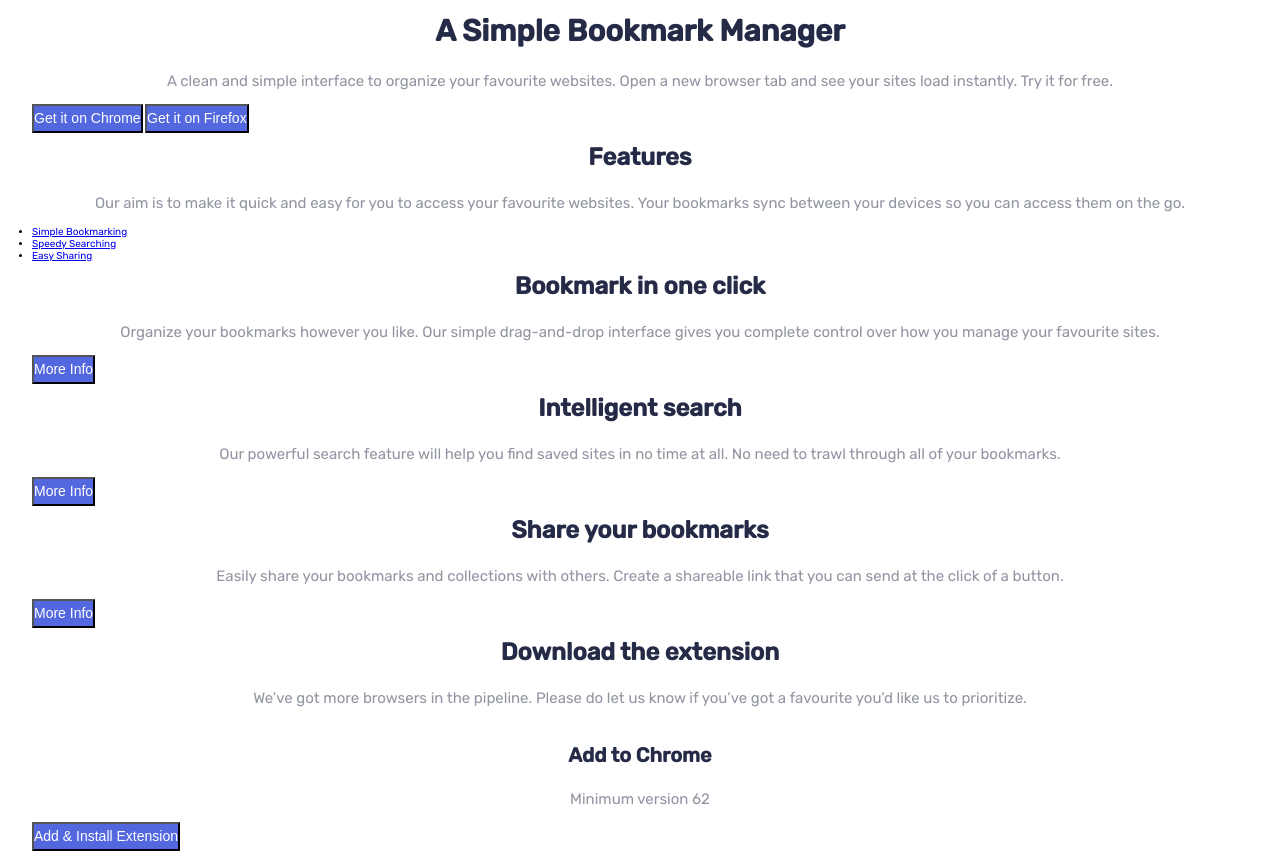
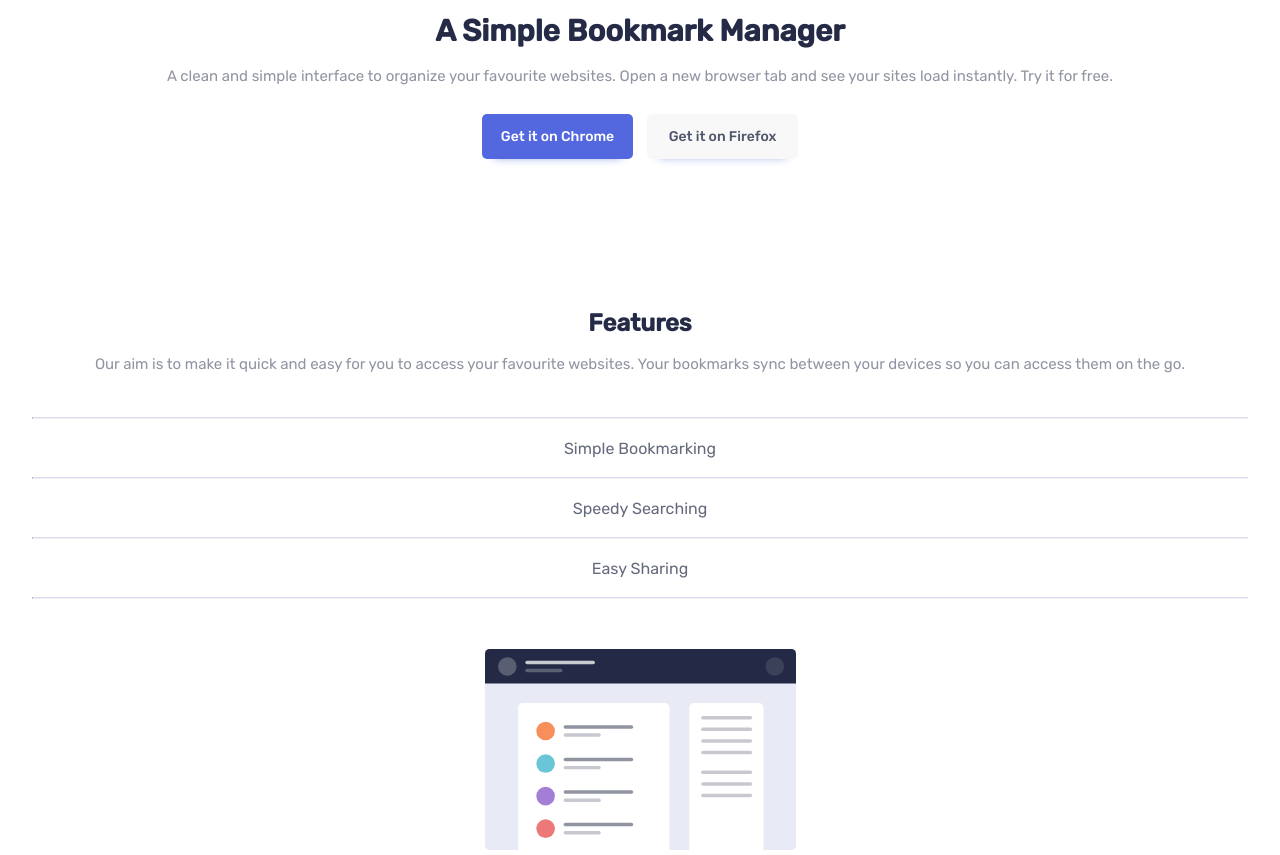
Before and after one commit to SimasG/bookmark-landing-page, a website: page index.html in a window 1280 px wide. Shown: the part 445-1300 px from the top of the page. Drawn offline with Linux system fonts and the light colour scheme.

Commit message:
progressed on the features section

```diff
--- a/app.js
+++ b/app.js
@@ -1,5 +1,7 @@
 const hamburger = document.querySelector(".hamburger");
 const navUl = document.querySelector(".nav-ul");
+// For later
+const featureList = document.querySelector(".feature-list");
 
 hamburger.addEventListener("click", () => {
     hamburger.classList.toggle("active");
--- a/index.html
+++ b/index.html
@@ -57,10 +57,10 @@
           browser tab and see your sites load instantly. Try it for free.
         </p>
         <div class="hero-buttons">
-          <button class="hero-button-chrome">
+          <button class="button hero-button-chrome">
             Get it on Chrome
           </button>
-          <button class="hero-button-firefox">
+          <button class="button hero-button-firefox">
             Get it on Firefox
           </button>
         </div>
@@ -80,13 +80,28 @@
       </div>
       <div class="features">
         <ul class="feature-list">
+          <hr>
           <li><a href="#bookmarking" class="feature-link">Simple Bookmarking</a></li>
+          <hr>
           <li><a href="#searching" class="feature-link">Speedy Searching</a></li>
+          <hr>
           <li><a href="#sharing" class="feature-link">Easy Sharing</a></li>
+          <hr>
         </ul>
+        <!-- <div class="feature-list">
+          <hr>
+          <div><a href="#bookmarking" class="feature-link">Simple Bookmarking</a></div>
+          <hr>
+          <div><a href="#searching" class="feature-link">Speedy Searching</a></div>
+          <hr>
+          <div><a href="#sharing" class="feature-link">Easy Sharing</a></div>
+          <hr>
+        </div> -->
       </div>
 
       <div class="features-bookmark">
+        <div class="illustration-bookmark-1"></div>
+        <div class="illustration-bookmark-2"></div>
         <div class="features-bookmark-hero">
           <h2 class="h2-heading heading-bookmark">
             Bookmark in one click
@@ -96,7 +111,7 @@
             gives you complete control over how you manage your favourite sites.
           </p>
         </div>
-        <button class="more-info-button">
+        <button class="button more-info-button">
           More Info
         </button>
       </div>
@@ -111,7 +126,7 @@
             No need to trawl through all of your bookmarks.
           </p>
         </div>
-        <button class="more-info-button">
+        <button class="button more-info-button">
           More Info
         </button>
       </div>
@@ -126,7 +141,7 @@
             link that you can send at the click of a button.
           </p>
         </div>
-        <button class="more-info-button">
+        <button class="button more-info-button">
           More Info
         </button>
       </div>
@@ -157,7 +172,7 @@
             Minimum version 62
           </p>
         </div>
-        <button class="chrome-download-button">
+        <button class="button chrome-download-button">
           Add & Install Extension
         </button>
       </div>
@@ -174,7 +189,7 @@
             Minimum version 55
           </p>
         </div>
-        <button class="firefox-download-button">
+        <button class="button firefox-download-button">
           Add & Install Extension
         </button>
       </div>
@@ -191,7 +206,7 @@
             Minimum version 46
           </p>
         </div>
-        <button class="opera-download-button">
+        <button class="button opera-download-button">
           Add & Install Extension
         </button>
       </div>
@@ -258,7 +273,7 @@
         </p>
       </div>
 
-      <button class="more-info-button">
+      <button class="button more-info-button">
         More Info
       </button>
     </div>
--- a/main.scss
+++ b/main.scss
@@ -80,7 +80,7 @@
     text-align: center;
     font-weight: 400;
     opacity: 0.5;
-    padding: 1rem;
+    padding: 0.5rem;
     // Why doesn't the below work?
     .paragraph-faq {
         opacity: 1;
@@ -98,6 +98,15 @@
     text-align: center;
     background: $primary-soft-blue;
     line-height: 2.5rem;
+    padding: 1rem;
+    border: none;
+    // Why doesn't this work?
+    .button {
+        border-radius: 0.5rem;
+        font-family: 'Rubik', sans-serif;
+        font-weight: 500;
+        box-shadow: hsl(229, 60%, 66%) 0px 10px 10px -12px;
+    }
 }
 
 .main-container {
@@ -166,7 +175,7 @@
     background-color: black;
   }
 
-  /* Hero Styling */
+  /* Hero Section */
   .hero {
       display: relative;
   }
@@ -193,6 +202,86 @@
     z-index: -2;
     border-radius: 316.5px;
 }
+
+.hero-buttons {
+    display: flex;
+    justify-content: center;
+    align-items: center;
+    // top right bottom left
+    margin: 2rem 0 14rem 0;
+    .hero-button-chrome {
+        margin-right: 0.7rem;
+        border-radius: 0.5rem;
+        font-family: 'Rubik', sans-serif;
+        font-weight: 500;
+        box-shadow: hsl(229, 60%, 66%) 0px 10px 10px -12px;
+        width: 15.1rem;
+    }
+    .hero-button-firefox {
+        margin-left: 0.7rem;
+        border-radius: 0.5rem;
+        width: 15.1rem;
+        font-family: 'Rubik', sans-serif;
+        font-weight: 500;
+        color: $neutral-very-dark-blue;
+        opacity: 0.8;
+        background-color: #F7F7F7;
+        box-shadow: hsl(229, 60%, 66%) 0px 10px 10px -12px;
+    }
+}
+
+
+// Features Section
+.feature-list {
+    display: flex;
+    flex-direction: column;
+    justify-content: center;
+    align-items: center;
+    list-style-type: none;
+    margin: 3.5rem auto;
+    .feature-link {
+        display: inline-block;
+        text-decoration: none;
+        font-size: var(--list-text);
+        color: $neutral-very-dark-blue;
+        padding: 1.95rem 0;
+        font-weight: 400;
+        opacity: 0.7;
+        // border-bottom: 1px solid rgba(73, 93, 207, 0.2);
+    }
+    hr {
+        border-top: 1px solid rgba(73, 93, 207, 0.2);
+        width: 100%;
+    }
+}
+
+.illustration-bookmark-1 {
+    position: relative;
+    background-image: url('images/illustration-features-tab-1.svg');
+    background-size: contain;
+    background-repeat: no-repeat;
+    background-position: center;
+    /* I don't understand how to increase the width of the img without interfering
+    with the layout (margin, padding) of the html doc. */
+    height: 20.1rem;
+    margin: 5rem -2.5rem 4.8rem -2.5rem;
+}
+
+.illustration-bookmark-2 {
+    position: relative;
+    background: $primary-soft-blue;
+    height: 20.3rem;
+    width: 55.7rem;
+    margin: -21.4rem 0 3.5rem 0;
+    right: 90%;
+    z-index: -2;
+    border-radius: 316.5px;
+}
+
+
+
+
+
 
 
   /* MEDIA QUERIES */
```
Also changed, not shown: main.css, 1 other file.
